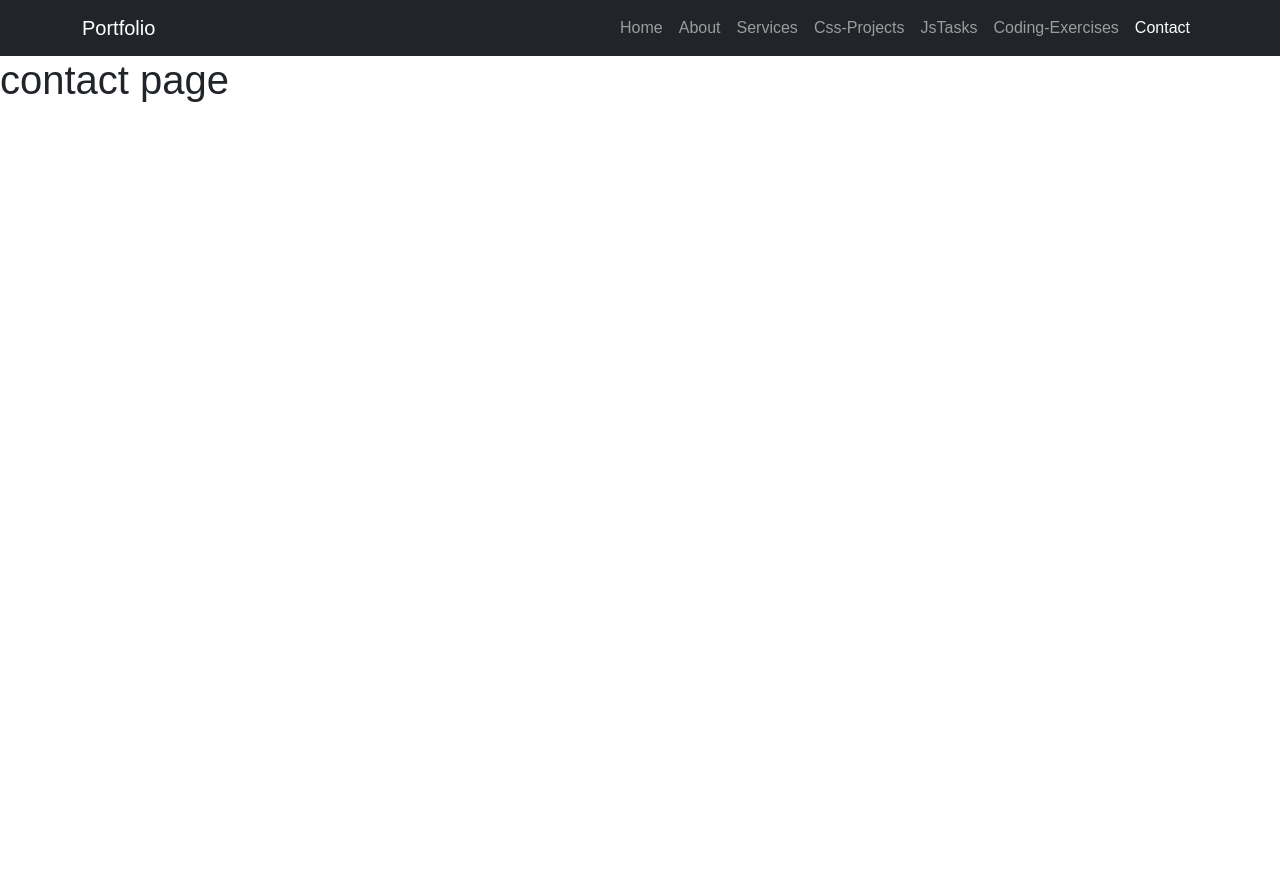
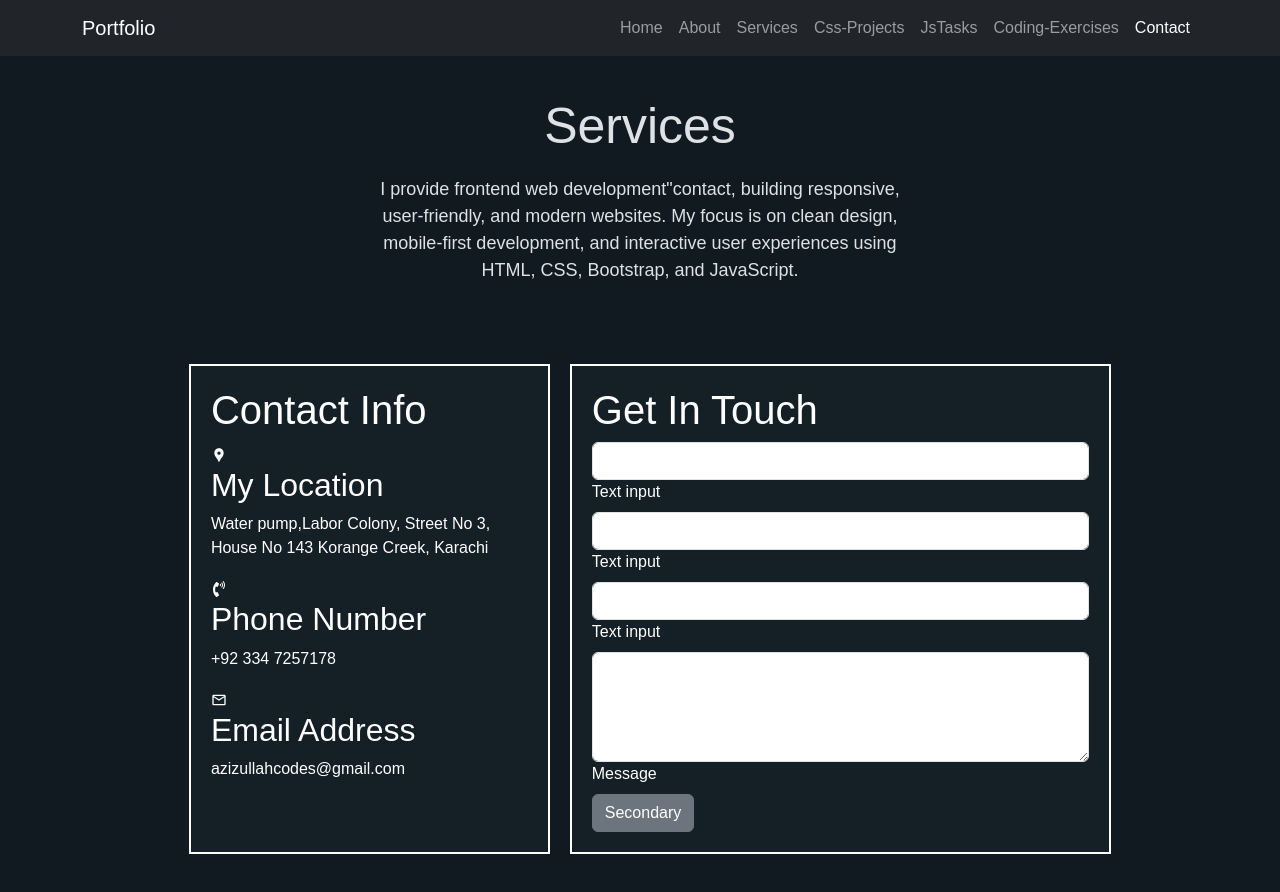
Before and after one commit to AzizullahCodes/portfolio-first, a React (Vite) app in the folder portfolio/: page /contact in a window 1280 px wide. Shown: the top 892 px of the page. Before the commit the page ends 800 px from the top, so only its background shows below. Built offline with nearby package versions, Linux system fonts and the light colour scheme.

Commit message:
i am setting contact input

```diff
--- a/portfolio/src/pages/contact/contact.css
+++ b/portfolio/src/pages/contact/contact.css
@@ -0,0 +1,85 @@
+*{
+  margin: 0;
+  padding: 0;
+  box-sizing: border-box;
+}
+
+body{
+  font-family: sans-serif;
+}
+
+/* ===== SERVICES ===== */
+.contact{
+  min-height: 100vh;
+  display: flex;
+  justify-content: center;
+  background: #101a20;
+  padding-bottom: 60px;
+}
+
+/* ===== firstRow ===== */
+.firstRow{
+  padding-top: 40px;
+  padding-bottom: 80px;
+  text-align: center;
+}
+
+.firstRow h1{
+  color: #dee2e6;
+  font-size: 50px;
+}
+
+.firstRow p{
+  max-width: 600px;
+  margin: 20px auto 0;
+  padding: 0 20px;
+  color: #dee2e6;
+  font-size: 18px;
+  text-align: center;
+}
+
+/* ===== contactSecondRow ===== */
+.contactSecondRow{
+  display: grid;
+  max-width: 1080px;
+  /* margin: auto; */
+  grid-template-columns: 40% 60%;
+  gap: 20px;
+  padding: 0 20px;
+}
+
+.contact .leftCol{
+    border:2px solid white;
+    color: white;
+    background:#141f26;
+    padding: 20px 20px;
+}
+.contact .rightCol{
+    border:2px solid white;
+     background:#141f26;
+     color:white;
+     padding: 20px;
+}
+
+@media (max-width: 1080px){
+  .contactSecondRow{
+    grid-template-columns:100%;
+  }
+}
+
+/* @media (max-width: 768px){
+  .contactSecondRow{
+    grid-template-columns: 50% 50%;
+  }
+} */
+
+/* @media (max-width: 500px){
+  .contactSecondRow{
+    grid-template-columns: 100%;
+  }
+
+  .contact{
+    padding-top: 20px;
+    padding-bottom: 40px;
+  }
+} */
--- a/portfolio/src/pages/contact/contact.jsx
+++ b/portfolio/src/pages/contact/contact.jsx
@@ -1,11 +1,87 @@
-// contact.jsx
+
+
 import React from "react";
-import './contact.css'
-const Contact = ()=>{
-    return(
-        <>
-        <h1>contact page</h1>
-        </>
-    )
-}
+import './contact.css';
+import { MdLocationPin } from "react-icons/md";
+import { FaPhoneVolume } from "react-icons/fa";
+import { MdOutlineMail } from "react-icons/md";
+import Button from 'react-bootstrap/Button';
+
+
+const Contact = () => {
+  return (
+    <section className="contact">
+      <div className="aboutContainer">
+
+        {/* ====== firstRow ====== */}
+        <div className="firstRow">
+          <h1>Services</h1>
+          <p>
+            I provide frontend web development"contact, building responsive,
+            user-friendly, and modern websites. My focus is on clean design,
+            mobile-first development, and interactive user experiences using
+            HTML, CSS, Bootstrap, and JavaScript.
+          </p>
+        </div>
+
+        {/* ====== secondRow ====== */}
+        <div className="contactSecondRow">
+         <div className="leftCol">
+            <h1>Contact Info</h1>
+            <div>
+                {/* === location ==== */}
+                <span><MdLocationPin /></span>
+                <div><h2>My Location</h2>
+                <p>Water pump,Labor Colony, Street No 3, House No 143
+
+Korange Creek, Karachi</p></div>
+            </div>
+{/* === phone no ===== */}
+ <div>
+                <span><FaPhoneVolume /></span>
+                <div><h2>Phone Number</h2>
+                <p>+92 334 7257178</p></div>
+            </div>
+            {/* === Email Address === */}
+             <div>
+                <span><MdOutlineMail /></span>
+                <div><h2>Email Address</h2>
+                <p>azizullahcodes@gmail.com</p></div>
+            </div>
+
+         </div>
+         {/* ==== rightCol ==== */}
+         <div className="rightCol">
+            <h1>Get In Touch</h1>
+
+                <div class="form-outline" data-mdb-input-init>
+  <input type="text" id="typeText" class="form-control" />
+  <label class="form-label" for="typeText">Text input</label>
+</div>
+
+
+           <div class="form-outline" data-mdb-input-init>
+  <input type="text" id="typeText" class="form-control" />
+  <label class="form-label" for="typeText">Text input</label>
+</div>
+
+<div class="form-outline" data-mdb-input-init>
+  <input type="text" id="typeText" class="form-control" />
+  <label class="form-label" for="typeText">Text input</label>
+</div>
+
+<div class="form-outline" data-mdb-input-init>
+  <textarea class="form-control" id="textAreaExample" rows="4"></textarea>
+  <label class="form-label" for="textAreaExample">Message</label>
+</div>
+
+              <Button variant="secondary">Secondary</Button>
+         </div>
+
+        </div>
+      </div>
+    </section>
+  );
+};
+
 export default Contact;
```
